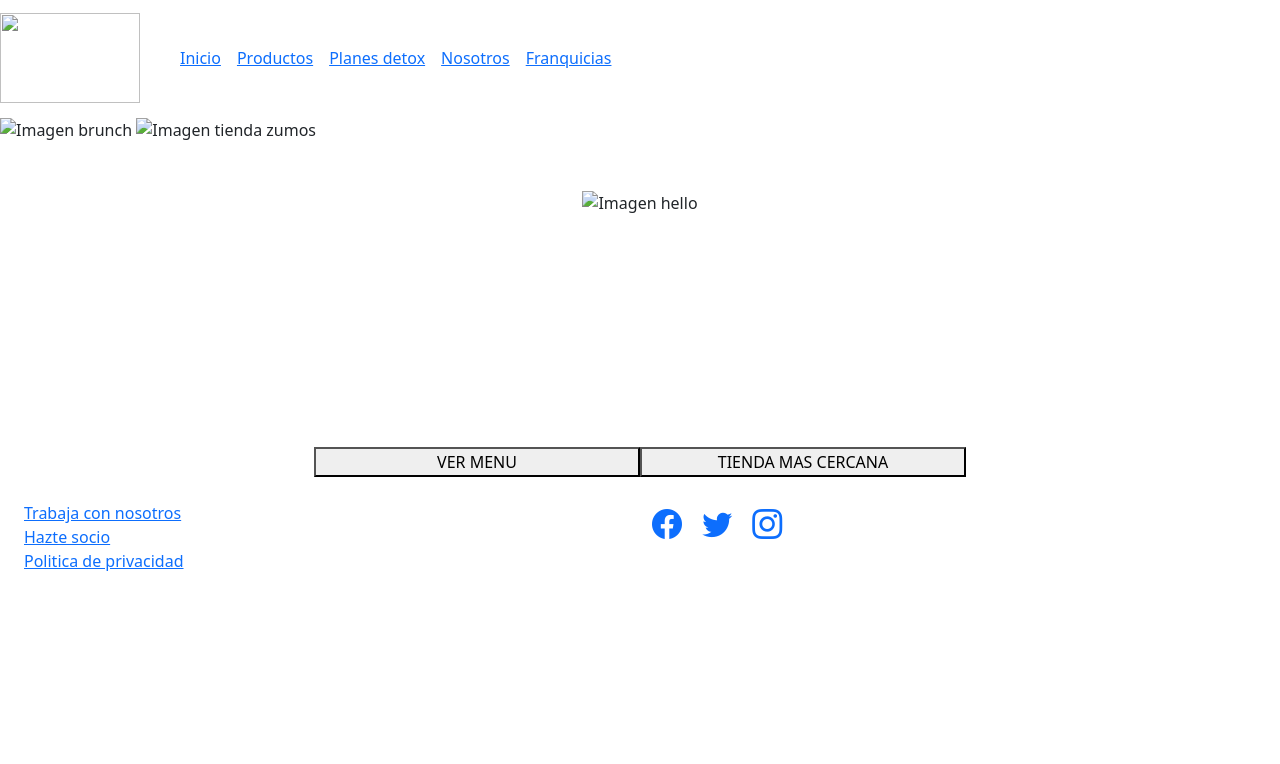
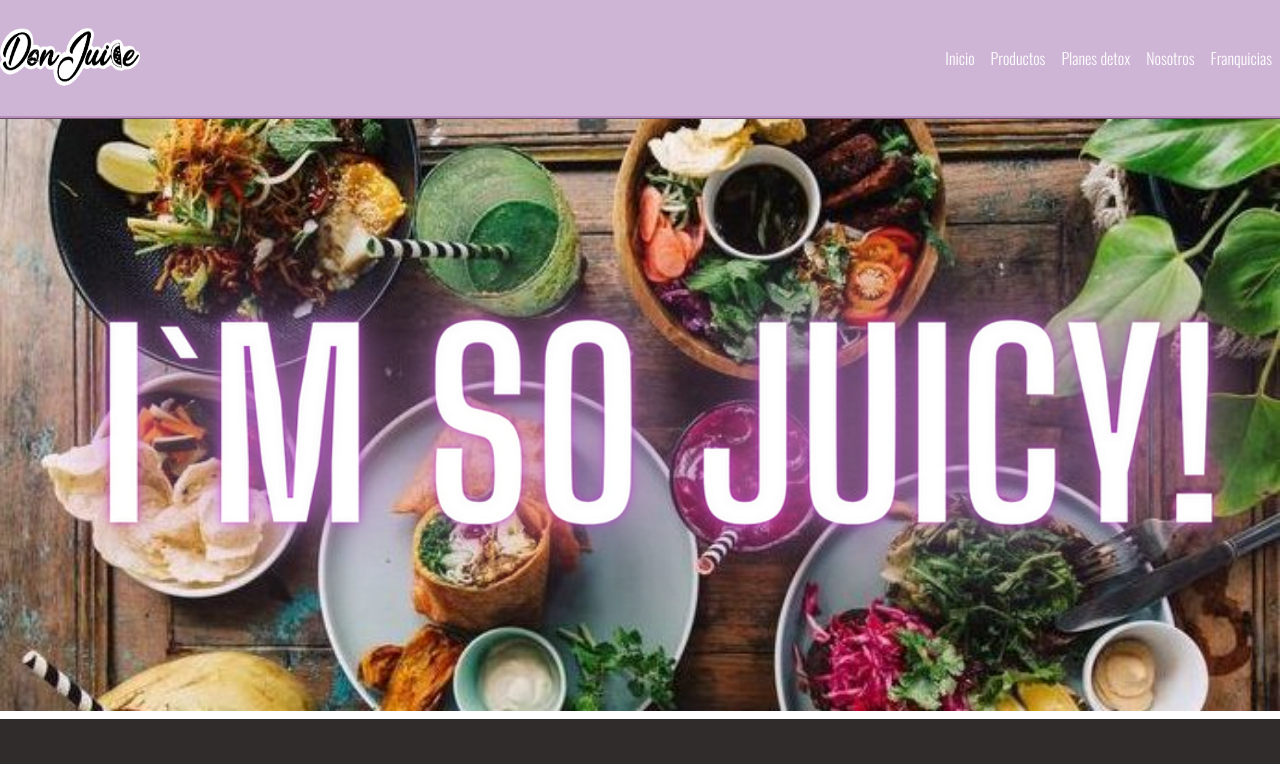
Before and after one commit to rosario-tur/4ta-entrega, a plain HTML site: page index.html in a window 1280 px wide. Shown: the top 764 px of the page. Drawn offline with nearby package versions, Linux system fonts and the light colour scheme; files that its build step writes are made by us from their sources; the site is published under a folder, as on GitHub Pages, so addresses that start at the root find nothing.

Commit message:
cuarto commit: links modificados

```diff
--- a/index.html
+++ b/index.html
@@ -24,14 +24,14 @@
     <!-- libreria -->
     <script src="https://kit.fontawesome.com/e21bbbde11.js" crossorigin="anonymous"></script>
     <title>tienda</title>
-    <link rel="stylesheet" href="/css/main.css">
+    <link rel="stylesheet" href="./css/main.css">
 </head>
 
 <body>
     <header>
         <nav class="navbar navbar-expand-md">
             <a class="navbar-brand" href="#">
-                <img src="/assets/LOGO  blanco-negro.png" alt="" width="140" height="90">
+                <img src="./assets/LOGO  blanco-negro.png" alt="" width="140" height="90">
             </a>
             <a class="navbar-brand" href="#"></a>
             <button class="navbar-toggler botonNav" type="button" data-bs-toggle="collapse" data-bs-target="#navbarNav"
@@ -41,19 +41,19 @@
             <div class="collapse navbar-collapse" id="navbarNav">
                 <ul class="navbar-nav">
                     <li class="nav-link nav-item">
-                        <a href="/paginas/index.html">Inicio</a>
+                        <a href="index.html">Inicio</a>
                     </li>
                     <li class="nav-link nav-item">
-                        <a href="/paginas/productos.html">Productos</a>
+                        <a href="./paginas/productos.html">Productos</a>
                     </li>
                     <li class="nav-link nav-item">
-                        <a href="/paginas/planDetox.html">Planes detox</a>
+                        <a href="./paginas/planDetox.html">Planes detox</a>
                     </li>
                     <li class="nav-link nav-item">
-                        <a href="/paginas/nosotros.html">Nosotros</a>
+                        <a href="./paginas/nosotros.html">Nosotros</a>
                     </li>
                     <li class="nav-link nav-item">
-                        <a href="/paginas/franquicias.html">Franquicias</a>
+                        <a href="./paginas/franquicias.html">Franquicias</a>
                     </li>
                 </ul>
             </div>
@@ -62,15 +62,15 @@
     <main class="container-fluid p-0">
         <div class="row">
             <div class="col">
-                <img src="/assets/main2.jpeg" class="img1" width="100%" alt="Imagen brunch">
-                <img src="/assets/i`m so.webp" class="img2" width="100%" alt="Imagen tienda zumos">
+                <img src="./assets/main2.jpeg" class="img1" width="100%" alt="Imagen brunch">
+                <img src="./assets/i`m so.webp" class="img2" width="100%" alt="Imagen tienda zumos">
             </div>
         </div>
     </main>
     <section class="conteiner sectionIndex">
         <div class="row">
             <div class="col text-center  pt-5 ">
-                <img src="/assets/hello copia.webp" class="imagenHello" alt="Imagen hello">
+                <img src="./assets/hello copia.webp" class="imagenHello" alt="Imagen hello">
             </div>
         </div>
         <div class="col text-center pt-3 text-white">
```
